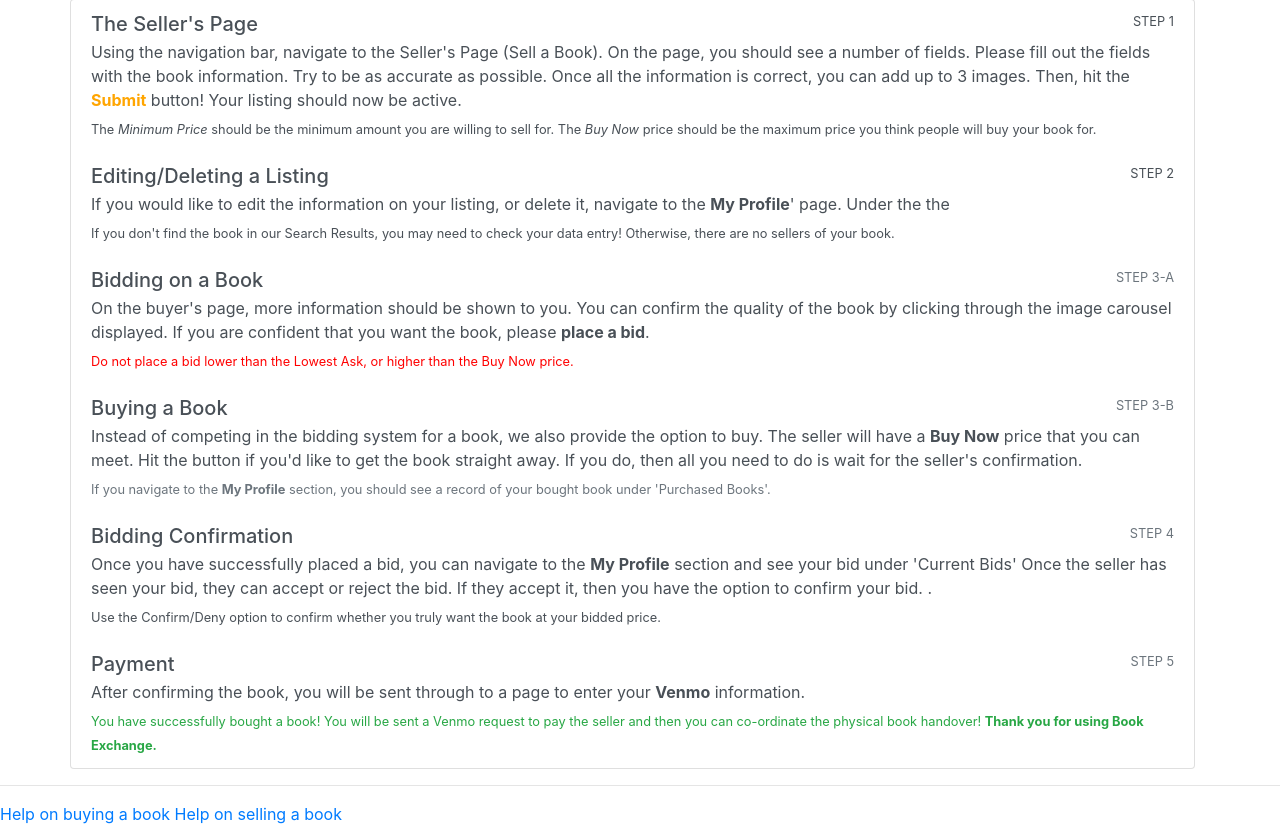
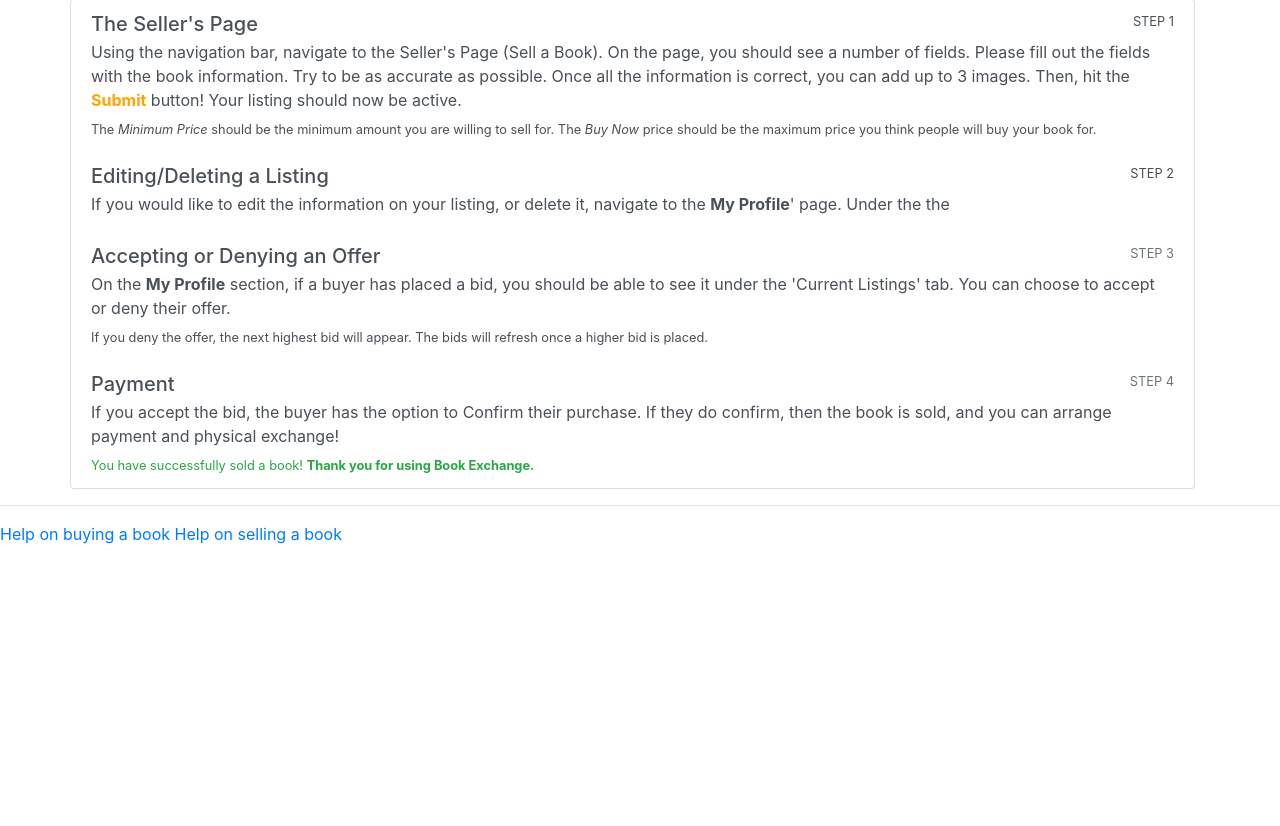
Before and after one commit to rtwebb/Book-Exchange, a Flask app: template template/helpSeller.html in a window 1280 px wide; the page is wider, and only the part inside the window is pictured. Shown: the part 235-1061 px from the top of that part. After the commit the page ends 779 px from the top of that part, so only its background shows below. Run offline with Flask 2, Linux system fonts and the light colour scheme; the template is opened without the code that fills it, so the values that code supplies are empty; some libraries are stand-ins or nearby versions.

Commit message:
seller page complete

```diff
--- a/template/helpSeller.html
+++ b/template/helpSeller.html
@@ -2,7 +2,7 @@
 <html>
   <head>
     <!-- Required meta tags -->
-    <title>How to Buy</title>
+    <title>How to Sell</title>
     <meta charset="utf-8">
     <meta name="viewport" content="width=device-width, initial-scale=1, shrink-to-fit=no">
 
@@ -37,47 +37,27 @@
           </div>
           <p class="mb-1">If you would like to edit the information on your listing, or delete it, navigate to the <b>My Profile</b>' page. Under the the
           </p>
-          <small>If you don't find the book in our Search Results, you may need to check your data entry! Otherwise, there are no sellers of your book.</small>
+          <small></small>
           </div>
         <div class="list-group-item list-group-item-action flex-column align-items-start">
           <div class="d-flex w-100 justify-content-between">
-            <h5 class="mb-1">Bidding on a Book</h5>
-            <small class="text-muted">STEP 3-A</small>
+            <h5 class="mb-1">Accepting or Denying an Offer</h5>
+            <small class="text-muted">STEP 3</small>
           </div>
-          <p class="mb-1">On the buyer's page, more information should be shown to you. You can confirm the quality of the book by
-              clicking through the image carousel displayed. If you are confident that you want the book, please <b>place a bid</b>.
+          <p class="mb-1">On the <b>My Profile</b> section, if a buyer has placed a bid, you should be able to see it under the
+            'Current Listings' tab. You can choose to accept or deny their offer.
             </p>
-          <small style="color: red;">Do not place a bid lower than the Lowest Ask, or higher than the Buy Now price.</small>
+          <small>If you deny the offer, the next highest bid will appear. The bids will refresh once a higher bid is placed.</small>
         </div>
-        <div class="list-group-item list-group-item-action flex-column align-items-start">
-            <div class="d-flex w-100 justify-content-between">
-              <h5 class="mb-1">Buying a Book</h5>
-              <small class="text-muted">STEP 3-B</small>
-            </div>
-            <p class="mb-1">Instead of competing in the bidding system for a book, we also provide the option to buy. The seller will have a
-                <b>Buy Now</b> price that you can meet. Hit the button if you'd like to get the book straight away. If you do, then all you
-            need to do is wait for the seller's confirmation.</p>
-            <small class="text-muted">If you navigate to the <b>My Profile</b> section, you should see a record of your bought
-            book under 'Purchased Books'.</small>
-          </div>
-          <div class="list-group-item list-group-item-action flex-column align-items-start">
-            <div class="d-flex w-100 justify-content-between">
-              <h5 class="mb-1">Bidding Confirmation</h5>
-              <small class="text-muted">STEP 4</small>
-            </div>
-            <p class="mb-1">Once you have successfully placed a bid, you can navigate to the <b>My Profile</b> section and see your bid under
-                'Current Bids' Once the seller has seen your bid, they can accept or reject the bid. If they accept it, then you have the option to
-                confirm your bid. .</p>
-            <small>Use the Confirm/Deny option to confirm whether you truly want the book at your bidded price.</small>
-          </div>
           <div class="list-group-item list-group-item-action flex-column align-items-start">
             <div class="d-flex w-100 justify-content-between">
               <h5 class="mb-1">Payment</h5>
-              <small class="text-muted">STEP 5</small>
+              <small class="text-muted">STEP 4</small>
             </div>
-            <p class="mb-1">After confirming the book, you will be sent through to a page to enter your <b>Venmo</b> information.</p>
-            <small class="text-success">You have successfully bought a book! You will be sent a Venmo request to pay the seller and then you
-                can co-ordinate the physical book handover! <b>Thank you for using Book Exchange.</b>
+            <p class="mb-1">If you accept the bid, the buyer has the option to Confirm their purchase. If they do confirm,
+                then the book is sold, and you can arrange payment and physical exchange!
+            </p>
+            <small class="text-success">You have successfully sold a book! <b>Thank you for using Book Exchange.</b>
             </small>
           </div>
       </div>
```
